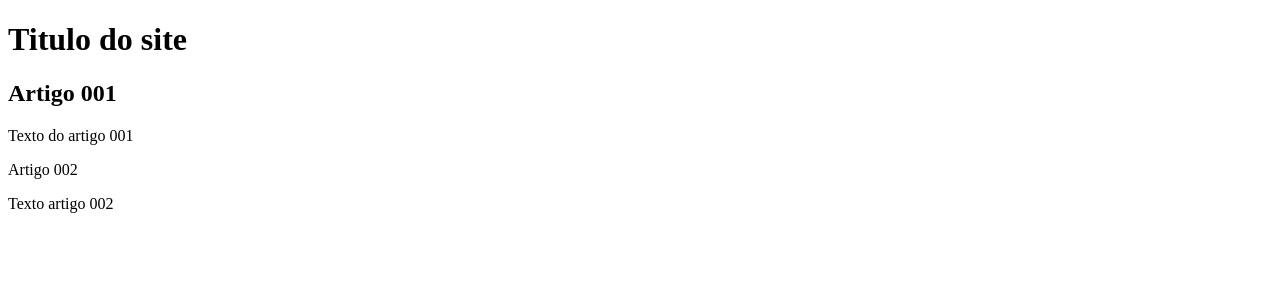
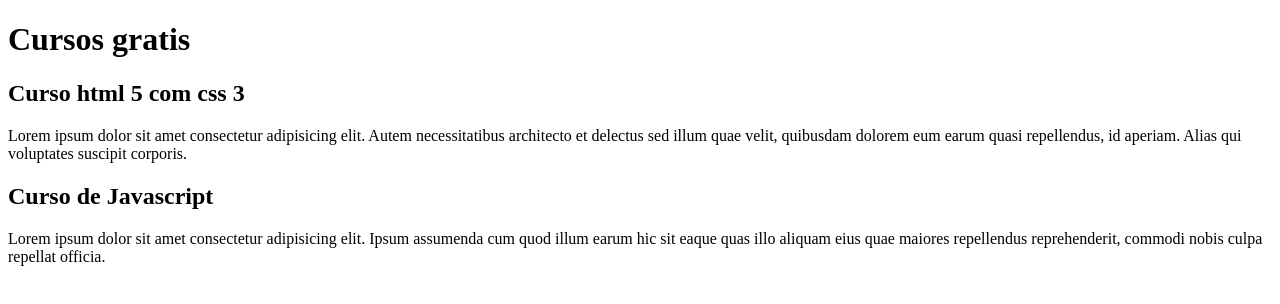
Before and after one commit to ViniciusRimes/projeto-site1, a plain HTML site: page index.html in a window 1280 px wide. Drawn offline with Linux system fonts and the light colour scheme.

Commit message:
comecei a escrever o conteudo

```diff
--- a/index.html
+++ b/index.html
@@ -9,16 +9,17 @@
          <main>
             <header>
                 <h1>
-                   <h1> Titulo do site</h1>
+                   <h1> Cursos gratis</h1>
                 </h1>
 
             </header>
             <article>
-                <h2>Artigo 001</h2>
-                <p>Texto do artigo 001</p>
+                <h2>Curso html 5 com css 3</h2>
+                <p>Lorem ipsum dolor sit amet consectetur adipisicing elit. Autem necessitatibus architecto et delectus sed illum quae velit, quibusdam dolorem eum earum quasi repellendus, id aperiam. Alias qui voluptates suscipit corporis.</p>
             </article>
-            <article>Artigo 002
-                <p>Texto artigo 002</p>
+            <article>
+                <h2>Curso de Javascript</h2>
+                <p>Lorem ipsum dolor sit amet consectetur adipisicing elit. Ipsum assumenda cum quod illum earum hic sit eaque quas illo aliquam eius quae maiores repellendus reprehenderit, commodi nobis culpa repellat officia.</p>
             </article>
             </h1>
 
```
